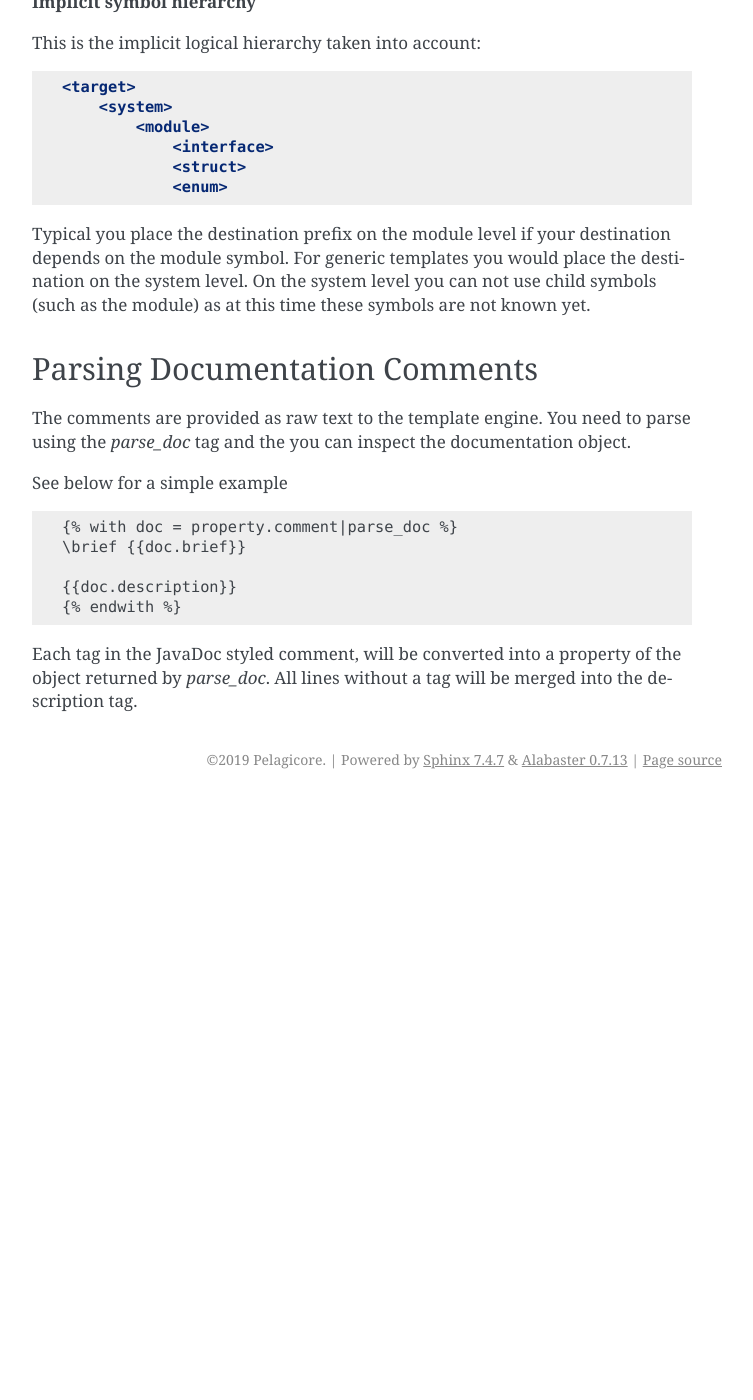
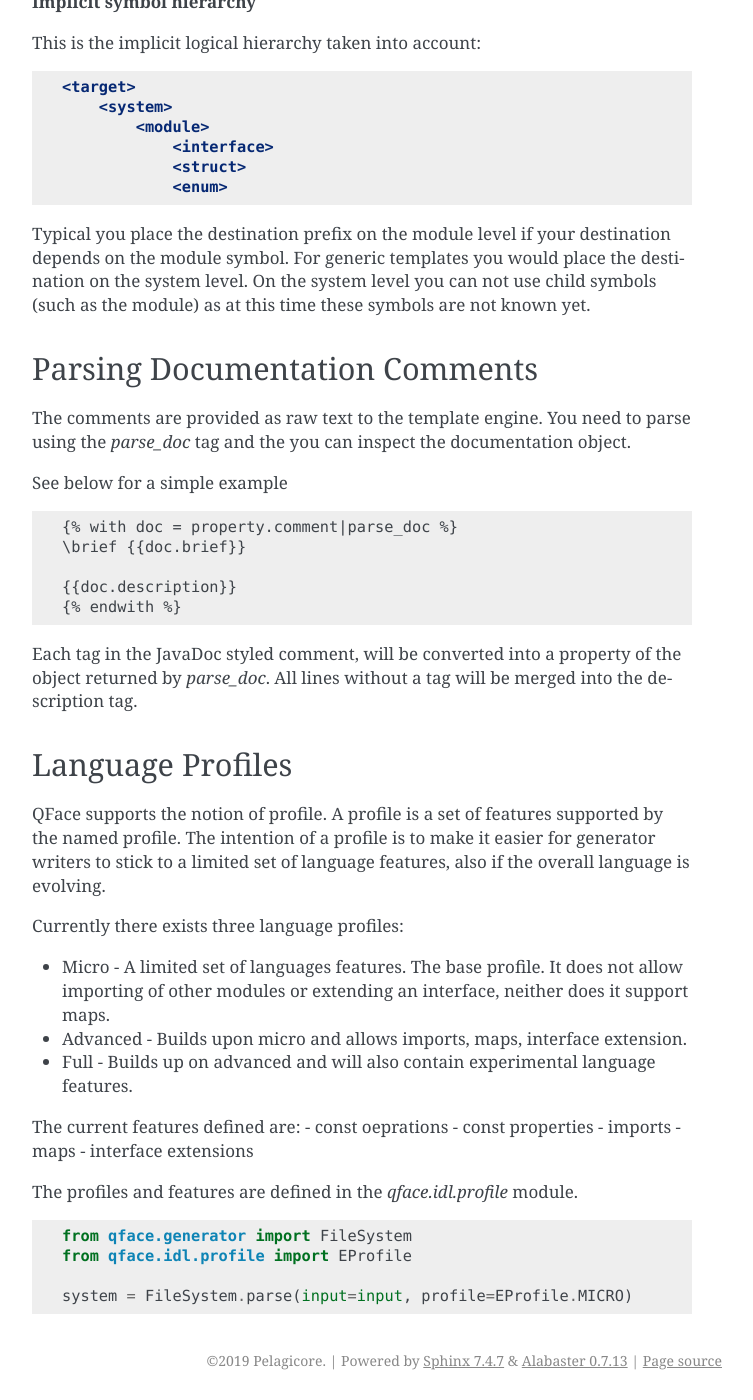
Before and after one commit to Pelagicore/qface, a Sphinx documentation site: the page built from docs/extending.rst, in a window 1280 px wide and 1400 px high, scrolled down 3648 px. Shown: the whole window, without its empty margins (388-1141 px from the left). Built offline with Sphinx 7.4.7, drawn with Linux system fonts in a browser that asks for light colours; before the commit the page ends 4447 px from its top, so only the background shows below that.

Commit message:
added section for language profiles and maps to the guide

```diff
--- a/docs/extending.rst
+++ b/docs/extending.rst
@@ -195,3 +195,32 @@ See below for a simple example
     {% endwith %}
 
 Each tag in the JavaDoc styled comment, will be converted into a property of the object returned by `parse_doc`. All lines without a tag will be merged into the description tag.
+
+
+Language Profiles
+=================
+
+
+QFace supports the notion of profile. A profile is a set of features supported by the named profile. The intention of a profile is to make it easier for generator writers to stick to a limited set of language features, also if the overall language is evolving.
+
+Currently there exists three language profiles:
+
+* Micro - A limited set of languages features. The base profile. It does not allow importing of other modules or extending an interface, neither does it support maps.
+* Advanced - Builds upon micro and allows imports, maps, interface extension.
+* Full - Builds up on advanced and will also contain experimental language features.
+
+The current features defined are:
+- const oeprations
+- const properties
+- imports
+- maps
+- interface extensions
+
+The profiles and features are defined in the `qface.idl.profile` module.
+
+.. code-block:: py
+
+    from qface.generator import FileSystem
+    from qface.idl.profile import EProfile
+
+    system = FileSystem.parse(input=input, profile=EProfile.MICRO)
```
Also changed, not shown: docs/grammar.rst (+18 -0 lines).
